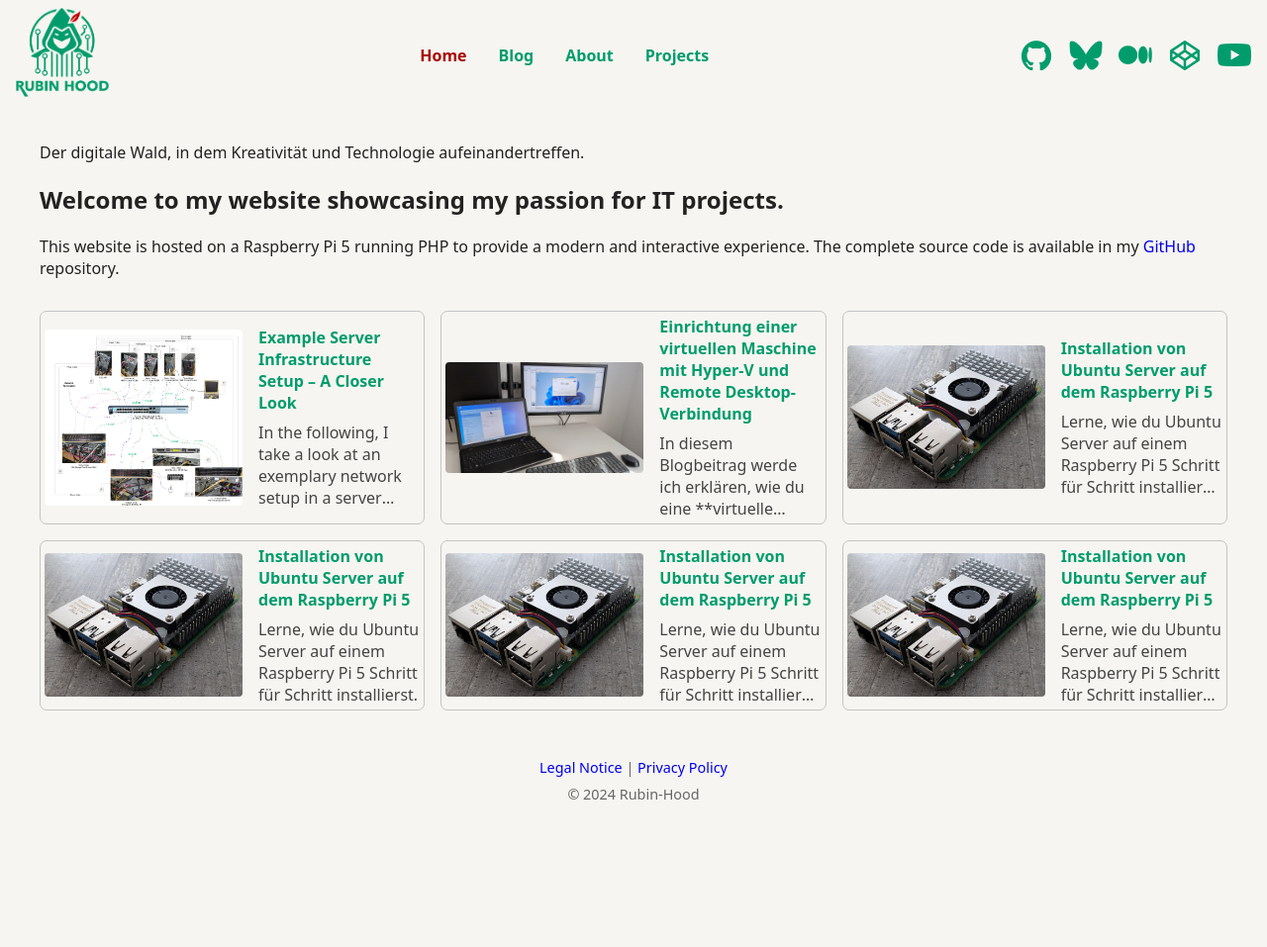
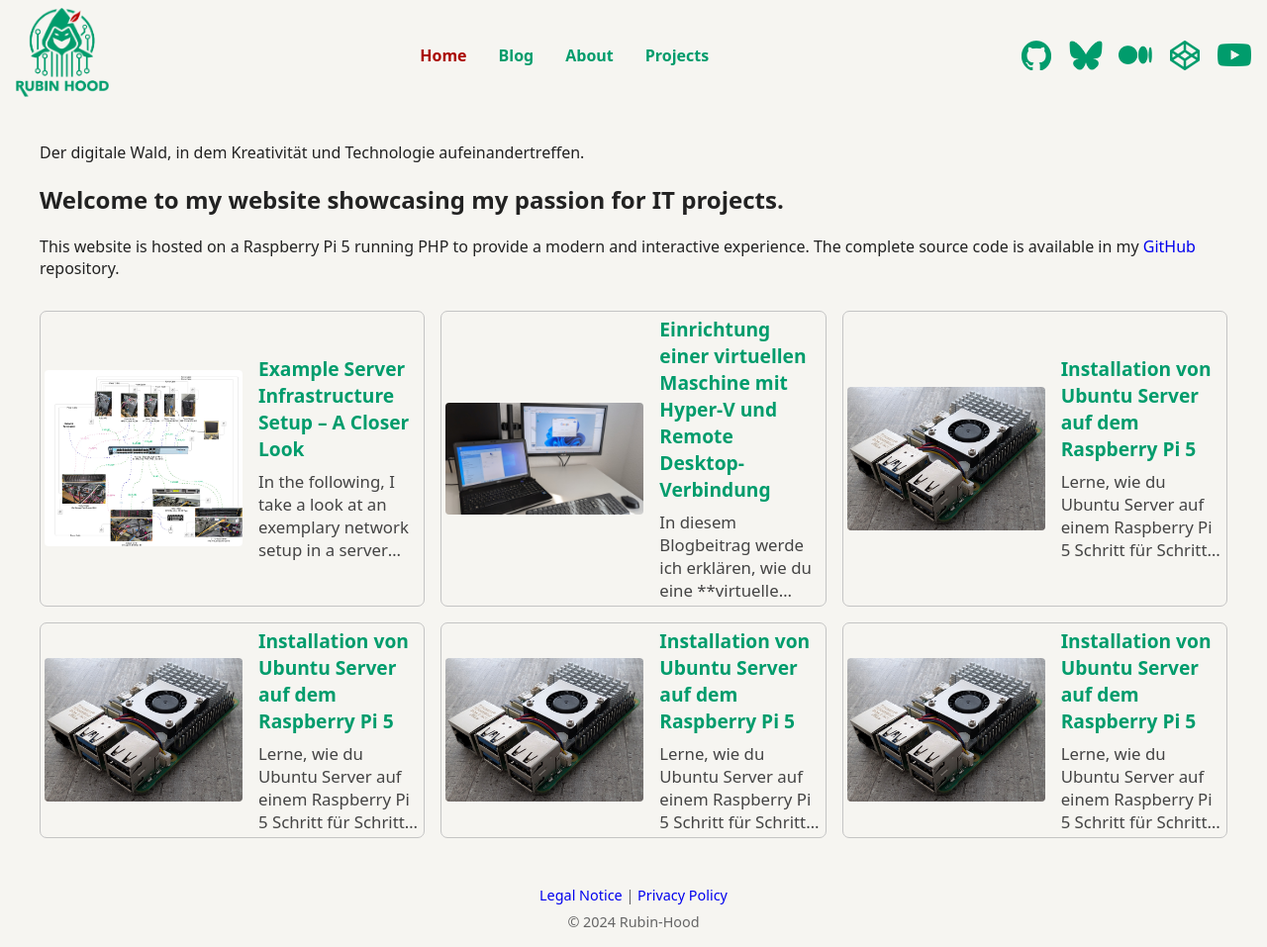
Before and after one commit to rubin-hood/rubinhood-blog, a Jekyll site: the page built from index.md, in a window 1280 px wide. Shown: the whole page at 99% size. Built offline with Jekyll 4.4.1, drawn with Linux system fonts in a browser that asks for light colours; before the commit the page ends 900 px from its top, so only the background shows below that.

Commit message:
Update style.css

```diff
--- a/assets/css/style.css
+++ b/assets/css/style.css
@@ -199,6 +199,7 @@ main {
 
 /* Titel im Karten-Inhalt */
 .blog-card .card-title {
+  font-size: 1.2rem;    /* Etwas größerer Titel */
   font-weight: bold;                 /* Titel immer fett */
   margin-bottom: 0.5rem;             /* Abstand nach unten */
   color: #009C6C !important;         /* Akzentfarbe für den Titel (Grün) */
@@ -215,7 +216,7 @@ main {
 
 /* Vorschautext zum Blogartikel */
 .blog-card .card-desc {
-  font-size: 1rem;                   /* Normale Schriftgröße */
+  font-size: 1.05rem;                   /* Normale Schriftgröße */
   color: #444;                       /* Etwas helleres Grau */
 }
 
@@ -362,7 +363,7 @@ footer {
     max-width: 95vw;             /* Maximal 95% der Viewport-Breite */
     width: 95vw;                 /* Genau 95% der Viewport-Breite */
     box-sizing: border-box;      /* Padding/Border zählen zur Breite */
-    padding: 0.5rem;             /* Weniger Innenabstand, wirkt kompakter */
+    padding: 1rem;             /* Weniger Innenabstand, wirkt kompakter */
   }
 
   /* Startseiten-Karten besonders breit darstellen, aber nie größer als 600px */
```
